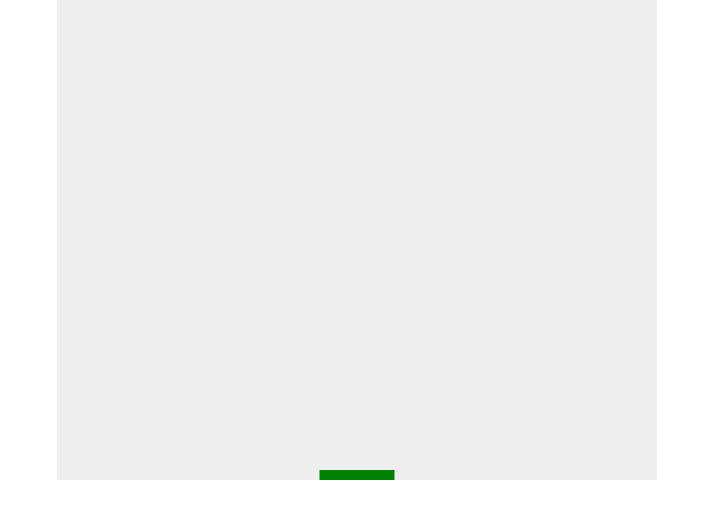
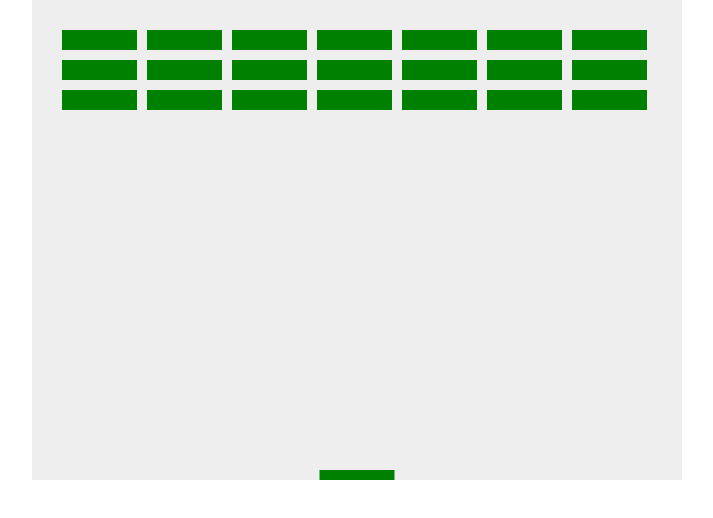
Before and after one commit to MBing/canvas-game, a plain HTML site: page index.html in a window 1280 px wide. Shown: the whole page, without its empty margins (283-996 px from the left). Drawn offline with Linux system fonts and the light colour scheme.

Commit message:
Adjust width and add bricks field

```diff
--- a/index.html
+++ b/index.html
@@ -6,7 +6,7 @@
         <link rel="stylesheet" href="css/style.css">
     </head>
     <body>
-        <canvas id="my-canvas" height="480" width="600"></canvas>
+        <canvas id="my-canvas" height="480" width="650"></canvas>
 
         <script src="js/script.js"></script>
     </body>
--- a/js/script.js
+++ b/js/script.js
@@ -14,8 +14,40 @@ var paddleX = (canvas.width-paddleWidth)/2;
 var rightPressed = false;
 var leftPressed = false;
 
+var brickRowCount = 3;
+var brickColumnCount = 7;
+var brickWidth = 75;
+var brickHeight = 20;
+var brickPadding = 10;
+var brickOffsetTop = 30;
+var brickOffsetLeft = 30;
+
+var bricks = [];
+for (var c = 0; c < brickColumnCount; c++) {
+    bricks[c] = [];
+  for (var r = 0; r < brickRowCount; r++) {
+      bricks[c][r] = { x:0, y:0 };
+  }
+}
+
 document.addEventListener('keydown', keyDownHandler);
 document.addEventListener('keyup', keyUpHandler);
+
+function drawBricks () {
+    for (var c = 0; c < brickColumnCount; c++) {
+        for (var r = 0; r < brickRowCount; r++) {
+            var brickX = (c*(brickWidth + brickPadding)) + brickOffsetLeft;
+            var brickY = (r*(brickHeight + brickPadding)) + brickOffsetTop;
+            bricks[c][r].x = brickX;
+            bricks[c][r].y = brickY;
+            context.beginPath();
+            context.rect(brickX, brickY, brickWidth, brickHeight);
+            context.fillStyle='green';
+            context.fill();
+            context.closePath();
+        }
+      }
+}
 
 function keyDownHandler(e) {
     console.log(e.keyCode)
@@ -52,6 +84,7 @@ function drawPaddle() {
 
 function draw() {
     context.clearRect(0, 0, canvas.width, canvas.height);
+    drawBricks();
     drawBall();
     drawPaddle();
 
```
